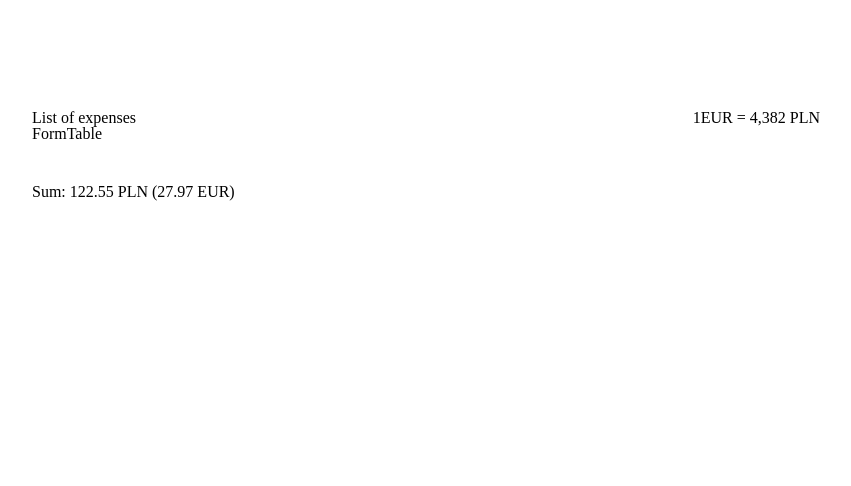
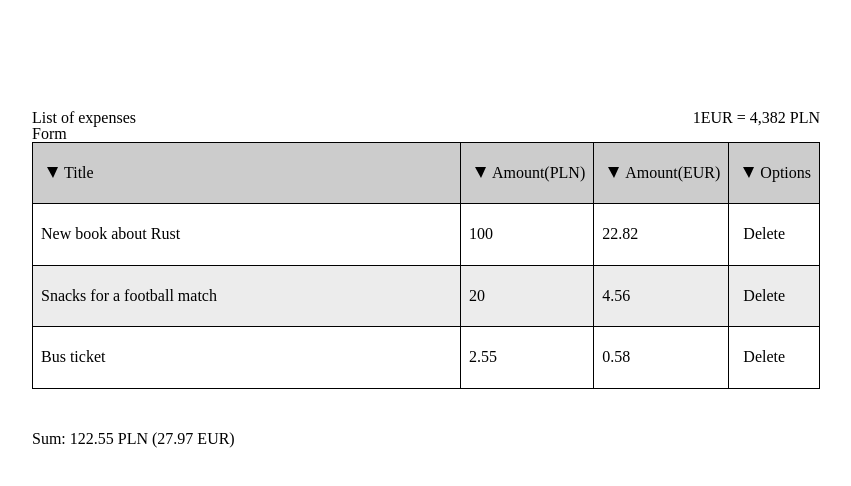
Before and after one commit to mateusz-olejarz/App, a React (Create React App) app: page / in a window 1280 px wide. Shown: the top 486 px of the page, without its empty margins (214-1065 px from the left). Built offline with nearby package versions, Linux system fonts and the light colour scheme; the HTML template or start-up script is replaced by a standard one.

Commit message:
Finish Table

```diff
--- a/src/components/Header/index.tsx
+++ b/src/components/Header/index.tsx
@@ -1,16 +1,16 @@
 import React from 'react';
-import { HEADER } from '../../content';
 import * as S from './styles'
+import * as C from '../../content';
 
 
 const Header: React.FC = (): React.ReactElement => {
     return (
         <S.Wrapper>
             <h1>
-                {HEADER.title}
+                {C.HEADER.title}
             </h1>
             <p>
-                {HEADER.exchangeRate}
+                {C.HEADER.exchangeRate}
             </p>
         </S.Wrapper>
     );
--- a/src/components/Sum/index.tsx
+++ b/src/components/Sum/index.tsx
@@ -4,6 +4,7 @@ import { CONVERSION_RATE } from '../../constants';
 import { sumObjectProperties } from '../../utils/sumObjectProperties';
 import { roundNumber } from '../../utils/roundNumber';
 import * as S from './styles'
+import * as C from '../../content';
 
 
 const Sum: React.FC = (): React.ReactElement => {
@@ -21,7 +22,7 @@ const Sum: React.FC = (): React.ReactElement => {
 
     return (
         <S.Wrapper>
-            Sum: {sumPln} PLN &#40;{sumEur} EUR&#41;
+            {C.SUM.title} {sumPln} {C.SUM.baseCurrency} &#40;{sumEur} {C.SUM.foreignCurrency}&#41;
         </S.Wrapper>
     );
 }
--- a/src/components/Table/index.tsx
+++ b/src/components/Table/index.tsx
@@ -1,10 +1,17 @@
 import React from 'react';
-
+import TableHead from '../TableHead';
+import TableBody from '../TableBody';
+import TableEmptyMessage from '../TableEmptyMessage';
+import * as S from './styles'
 
 const Table: React.FC = (): React.ReactElement => {
     return (
         <>
-            Table
+            <S.Table>
+                <TableHead />
+                <TableBody />
+            </S.Table>
+            <TableEmptyMessage />
         </>
     )
 }
--- /dev/null
+++ b/src/components/Table/styles.ts
@@ -0,0 +1,7 @@
+import styled from 'styled-components';
+
+export const Table = styled.table`
+    width: 100%;
+    display: block;
+    overflow: auto;
+`
--- /dev/null
+++ b/src/components/TableBody/index.tsx
@@ -0,0 +1,38 @@
+import React from 'react';
+import { uniqueId } from 'lodash';
+import { setTransactions } from '../../redux/reducers/transactionsReducer';
+import { useAppDispatch, useAppSelector } from '../../redux/hooks';
+import { Transaction } from '../../types';
+import * as S from './styles'
+import * as C from '../../content'
+
+
+const TableBody: React.FC = (): React.ReactElement => {
+    const dispatch = useAppDispatch()
+    const transactions = useAppSelector(state => state.transactions.data)
+
+    const removeTransaction = (id: string): void => {
+        dispatch(setTransactions([...transactions].filter((el: Transaction) => el.id !== id)))
+    }
+
+    return (
+        <S.TableBody>
+            {
+                transactions.length !== 0 && transactions.map((transaction: Transaction) => {
+                    return (<tr key={uniqueId()}>
+                        <td>{transaction.title}</td>
+                        <td>{transaction.amountPln}</td>
+                        <td>{transaction.amountEur}</td>
+                        <td>
+                            <S.Button onClick={() => removeTransaction(transaction.id)}>
+                                {C.TABLE.deleteButton}
+                            </S.Button>
+                        </td>
+                    </tr>)
+                })
+            }
+        </S.TableBody>
+    )
+}
+
+export default TableBody;
--- /dev/null
+++ b/src/components/TableBody/styles.ts
@@ -0,0 +1,22 @@
+import styled from 'styled-components';
+
+export const TableBody = styled.tbody`
+    width: 100%;
+
+    & tr:nth-of-type(2n) {
+        background-color: #ECECEC;
+    }
+
+    & td {
+        width: 100%;
+        padding: 20px 8px;
+        border: 1px solid #000;
+        bordercollapse: collapse;
+    }
+`
+
+export const Button = styled.button`
+    border: none;
+    background-color: transparent;
+    cursor: pointer;
+`
--- /dev/null
+++ b/src/components/TableEmptyMessage/index.tsx
@@ -0,0 +1,15 @@
+import React from 'react';
+import { useAppSelector } from '../../redux/hooks';
+import * as S from './styles'
+import * as C from '../../content'
+
+
+const TableBody: React.FC = (): React.ReactElement => {
+    const transactions = useAppSelector(state => state.transactions.data)
+
+    return transactions.length === 0
+        ? <S.TableEmptyMessage>{C.TABLE.emptyTableMessage}</S.TableEmptyMessage>
+        : <></>
+}
+
+export default TableBody;
--- /dev/null
+++ b/src/components/TableEmptyMessage/styles.ts
@@ -0,0 +1,10 @@
+import styled from 'styled-components';
+
+export const TableEmptyMessage = styled.div`
+    width: 100%;
+    padding: 24px;
+    border-color: #000;
+    border-style: solid;
+    border-width: 0 1px 1px 1px;
+    text-align: center;
+`
--- /dev/null
+++ b/src/components/TableHead/index.tsx
@@ -0,0 +1,29 @@
+import React from 'react';
+import { uniqueId } from 'lodash';
+import { ReactComponent as Arrow } from '../../assets/images/arrow.svg';
+import * as S from './styles'
+import * as C from '../../content'
+
+
+const TableHead: React.FC = (): React.ReactElement => {
+    const headings: Array<string> = C.TABLE.headings
+
+    return (
+        <S.TableHead>
+            <tr>
+                {headings.map((heading: string) => (
+                    <th key={uniqueId()}>
+                        <S.TableHeading>
+                            <S.Arrow>
+                                <Arrow />
+                            </S.Arrow>
+                            {heading}
+                        </S.TableHeading>
+                    </th>
+                ))}
+            </tr>
+        </S.TableHead>
+    )
+}
+
+export default TableHead;
--- /dev/null
+++ b/src/components/TableHead/styles.ts
@@ -0,0 +1,24 @@
+import styled from 'styled-components';
+
+export const TableHead = styled.thead`
+    width: 100%;
+    background-color: #ccc;
+
+    & th {
+        width: 100%;
+        padding: 20px 8px;
+        border: 1px solid #000;
+        bordercollapse: collapse;
+    }
+`
+
+export const TableHeading = styled.div`
+    display: flex;
+    justify-content: flex-start;
+    align-items: center;
+`
+
+export const Arrow = styled.button`
+    border: none;
+    background-color: transparent;
+`
--- a/src/content.ts
+++ b/src/content.ts
@@ -2,3 +2,15 @@ export const HEADER = {
     title: 'List of expenses',
     exchangeRate: '1EUR = 4,382 PLN',
 }
+
+export const TABLE = {
+    headings: ['Title', 'Amount(PLN)', 'Amount(EUR)', 'Options'],
+    deleteButton: 'Delete',
+    emptyTableMessage: 'No transactions added'
+}
+
+export const SUM = {
+    title: 'Sum:',
+    baseCurrency: 'PLN',
+    foreignCurrency: 'EUR',
+}
```
